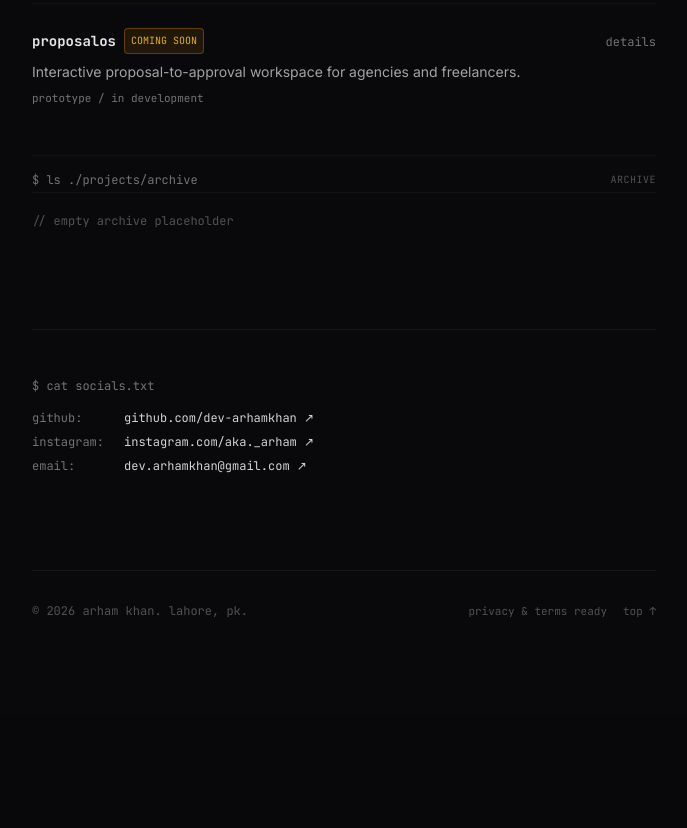
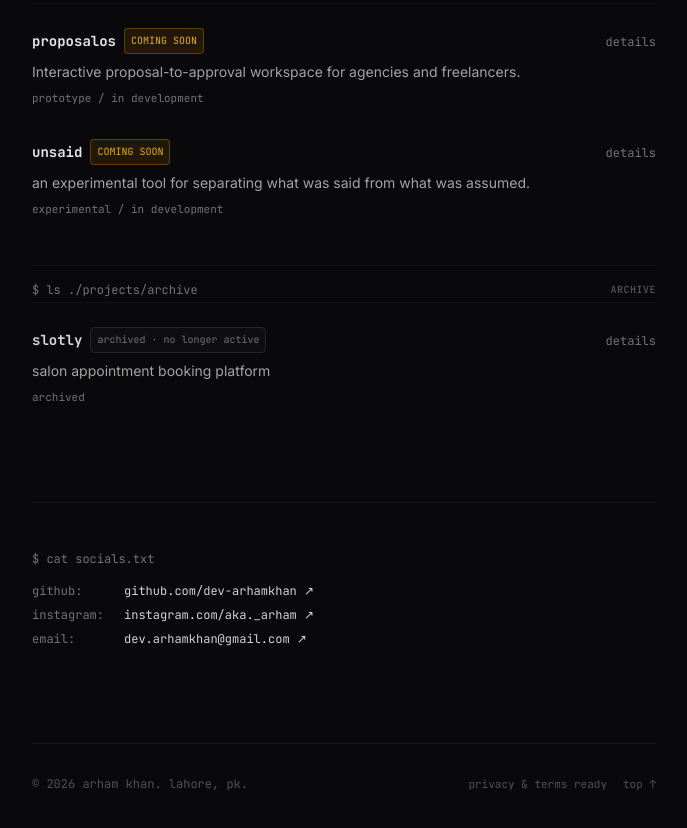
Before and after one commit to arhamzkhan/portfolio, a React (Vite) app: page / in a window 1280 px wide. Shown: the part 1340-2168 px from the top of the page, without its empty margins (296-983 px from the left). Before the commit the page ends 2055 px from the top, so only its background shows below. Built offline with nearby package versions, Linux system fonts and the light colour scheme.

Commit message:
Add Archive project and Comming soon project

```diff
--- a/src/components/ProjectsSection.jsx
+++ b/src/components/ProjectsSection.jsx
@@ -124,33 +124,47 @@ export default function ProjectsSection({ onSelectProject }) {
       </div>
 
       {/* 3. ARCHIVE */}
-      <div className="space-y-4 pt-4 border-t border-neutral-900/60">
+      <div className="space-y-6 pt-4 border-t border-neutral-900/60">
         <div className="flex items-center justify-between font-mono text-xs text-neutral-500 pb-1 border-b border-neutral-900/60">
           <span>$ ls ./projects/archive</span>
-          <span className="text-[10px] uppercase text-neutral-600 font-mono tracking-wider">
+          <span className="text-[10px] uppercase text-neutral-600 font-mono tracking-wider font-semibold">
             archive
           </span>
         </div>
 
-        {archive && archive.length > 0 ? (
         <div className="space-y-8">
           {archive.map((project) => (
             <div key={project.id} className="space-y-2 group">
               <div className="flex items-baseline justify-between gap-4 font-mono text-sm">
-                  <span className="font-bold text-neutral-400">{project.name}</span>
-                  <span className="text-[10px] text-neutral-600 font-mono">[archived]</span>
+                <div className="flex items-center gap-2">
+                  <span className="font-bold text-neutral-300 group-hover:text-neutral-100 transition-colors">
+                    {project.name}
+                  </span>
+                  <span className="text-[10px] text-neutral-500 font-mono border border-neutral-800 px-1.5 py-0.5 rounded bg-neutral-900/40">
+                    {project.status || 'archived · no longer active'}
+                  </span>
                 </div>
-                <p className="font-sans text-xs text-neutral-500 leading-relaxed">
+
+                <div className="flex items-center gap-3 text-xs text-neutral-400">
+                  <button
+                    onClick={() => onSelectProject(project)}
+                    className="text-neutral-500 hover:text-neutral-300 transition-colors text-xs"
+                  >
+                    details
+                  </button>
+                </div>
+              </div>
+
+              <p className="font-sans text-xs sm:text-sm text-neutral-400 leading-relaxed">
                 {project.description}
               </p>
+
+              <div className="font-mono text-[11px] text-neutral-500">
+                {project.stack.join(' • ')}
+              </div>
             </div>
           ))}
         </div>
-        ) : (
-          <div className="font-mono text-xs text-neutral-600 py-1">
-            // empty archive placeholder
-          </div>
-        )}
       </div>
     </section>
   );
--- a/src/components/TerminalDrawer.jsx
+++ b/src/components/TerminalDrawer.jsx
@@ -59,7 +59,7 @@ export default function TerminalDrawer({ isOpen, onClose }) {
         type: 'out',
         text: allProjects.map((p) => `${p.id}: ${p.tagline} ${p.status ? `[${p.status}]` : ''}`).join('\n')
       });
-    } else if (cmd === 'securescan' || cmd === 'secretguard' || cmd === 'ourstory' || cmd === 'proposalos' || cmd === 'sanctuary') {
+    } else if (allProjects.some((p) => p.id === cmd)) {
       const p = allProjects.find((item) => item.id === cmd);
       if (p) {
         newLogs.push({
--- a/src/data/portfolioData.js
+++ b/src/data/portfolioData.js
@@ -66,9 +66,30 @@ export const portfolioData = {
         stack: ["prototype / in development"],
         links: {},
         isPublic: false
+      },
+      {
+        id: "unsaid",
+        name: "unsaid",
+        tagline: "communication analysis experiment",
+        description: "an experimental tool for separating what was said from what was assumed.",
+        status: "COMING SOON",
+        stack: ["experimental / in development"],
+        links: {},
+        isPublic: false
       }
     ],
-    archive: []
+    archive: [
+      {
+        id: "slotly",
+        name: "slotly",
+        tagline: "salon booking platform",
+        description: "salon appointment booking platform",
+        status: "archived · no longer active",
+        stack: ["archived"],
+        links: {},
+        isPublic: false
+      }
+    ]
   },
   socials: [
     {
```
Lines whose indentation alone changed are shown as unchanged.
